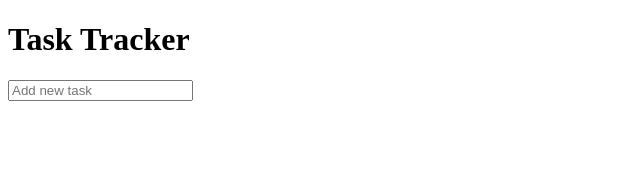
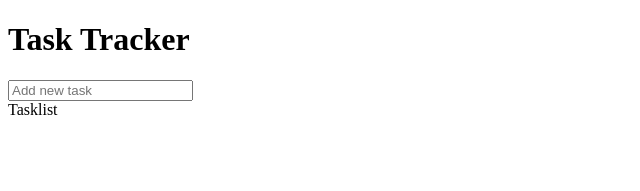
Before and after one commit to atiangnelson/to-do, a React (Vite) app: page / in a window 1280 px wide. Shown: the top 191 px of the page, without its empty margins (0-640 px from the left). Built offline with nearby package versions, Linux system fonts and the light colour scheme; data requests are answered from the project's data file.

Commit message:
passed some props to tasklist component

```diff
--- a/src/App.jsx
+++ b/src/App.jsx
@@ -1,4 +1,5 @@
 import { useEffect, useState } from "react"
+import Tasklist from "./Tasklist"
 
 function App() {
 const url ="http://localhost:3000/tasks"
@@ -68,6 +69,12 @@ function addTask(){
       onChange={(e)=>setInput(e.target.value)}
       placeholder="Add new task"
       />
+      <Tasklist
+      tasks={tasks}
+      onDelete={deleteTask}
+      onEdit={editTask}
+      onToggle={toogleTask}
+      />
 
 
     </div>
--- /dev/null
+++ b/src/Tasklist.jsx
@@ -0,0 +1,9 @@
+import React from 'react'
+
+const Tasklist = () => {
+  return (
+    <div>Tasklist</div>
+  )
+}
+
+export default Tasklist
```
